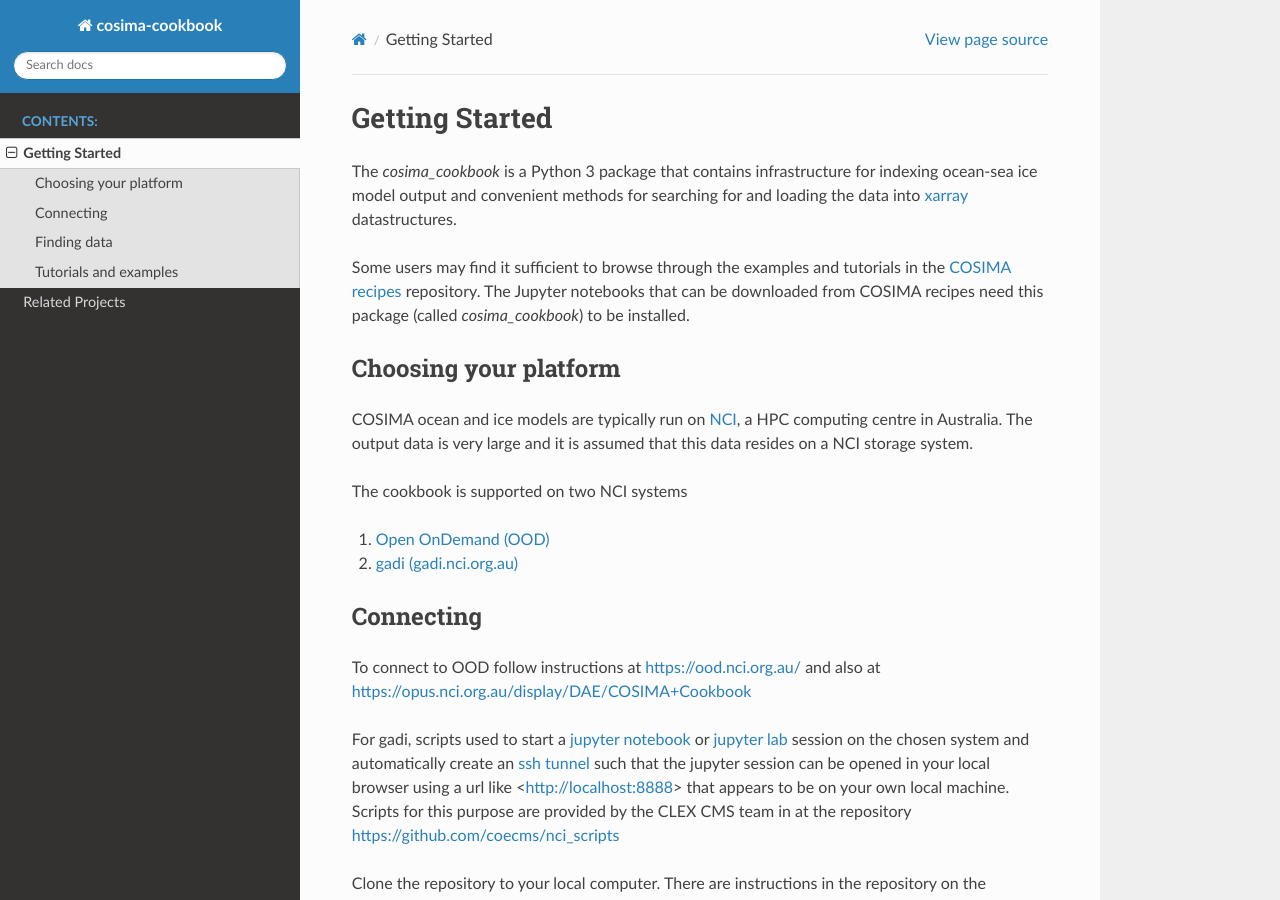
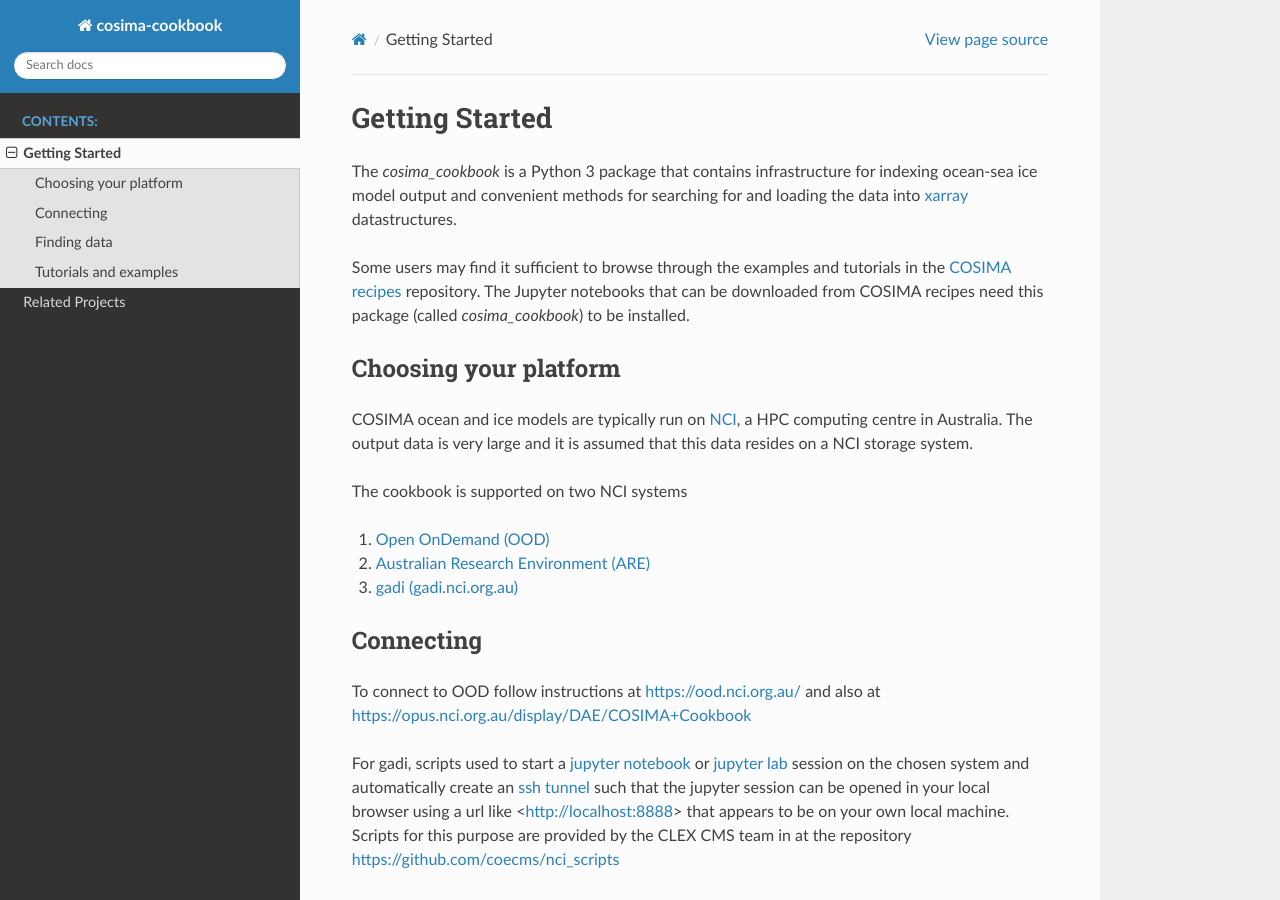
Before and after one commit to COSIMA/cosima-cookbook, a Sphinx documentation site: the page built from docs/source/getting_started.rst, in a window 1280 px wide and 900 px high. Built offline with Sphinx 7.4.7 and the Read the Docs theme 2.0.0, drawn with Linux system fonts in a browser that asks for light colours; pages that are not in the unit, such as notebooks, are missing from menus.

Commit message:
include ARE

```diff
--- a/docs/source/getting_started.rst
+++ b/docs/source/getting_started.rst
@@ -21,6 +21,7 @@ assumed that this data resides on a NCI storage system.
 The cookbook is supported on two NCI systems
 
 #. `Open OnDemand (OOD) <https://ood.nci.org.au/>`_
+#. `Australian Research Environment (ARE) <https://are.nci.org.au/>`_
 #. `gadi (gadi.nci.org.au) <http://nci.org.au/systems-services/peak-system/gadi/>`_
 
 Connecting
```
